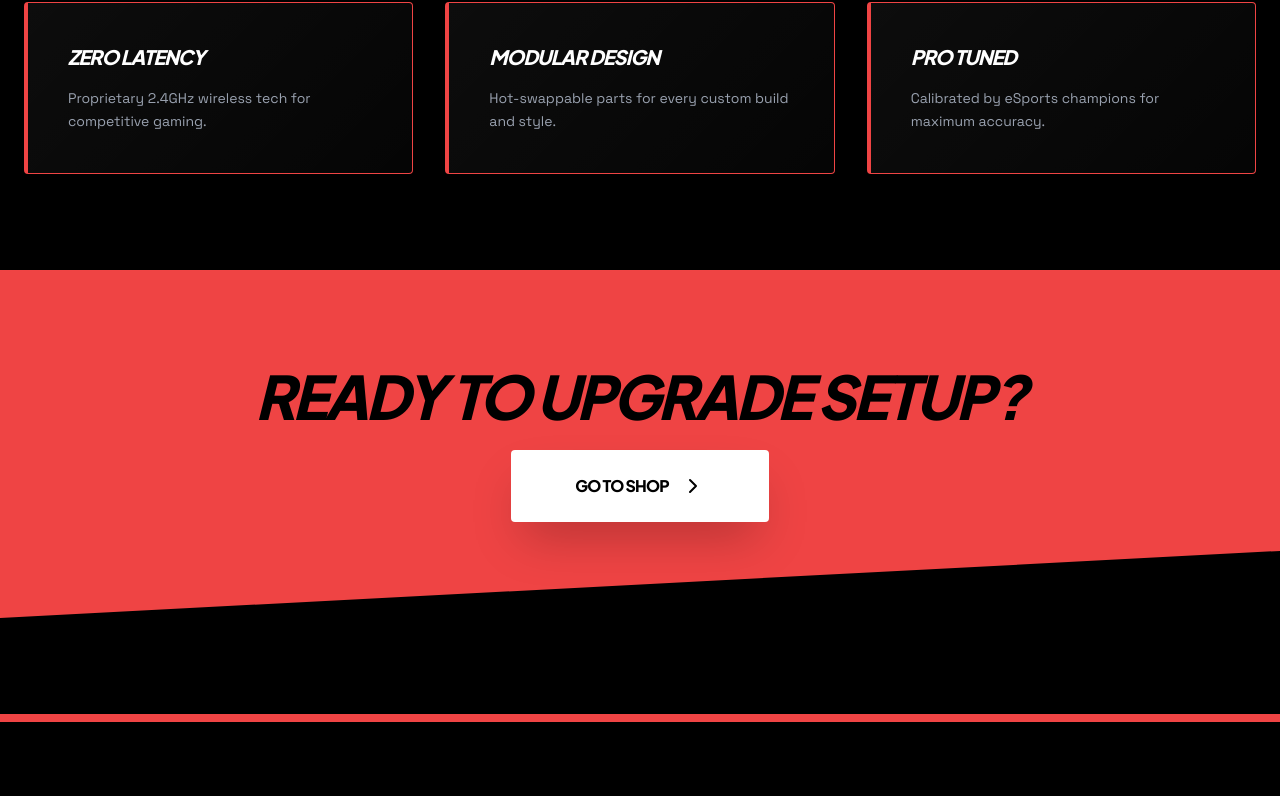
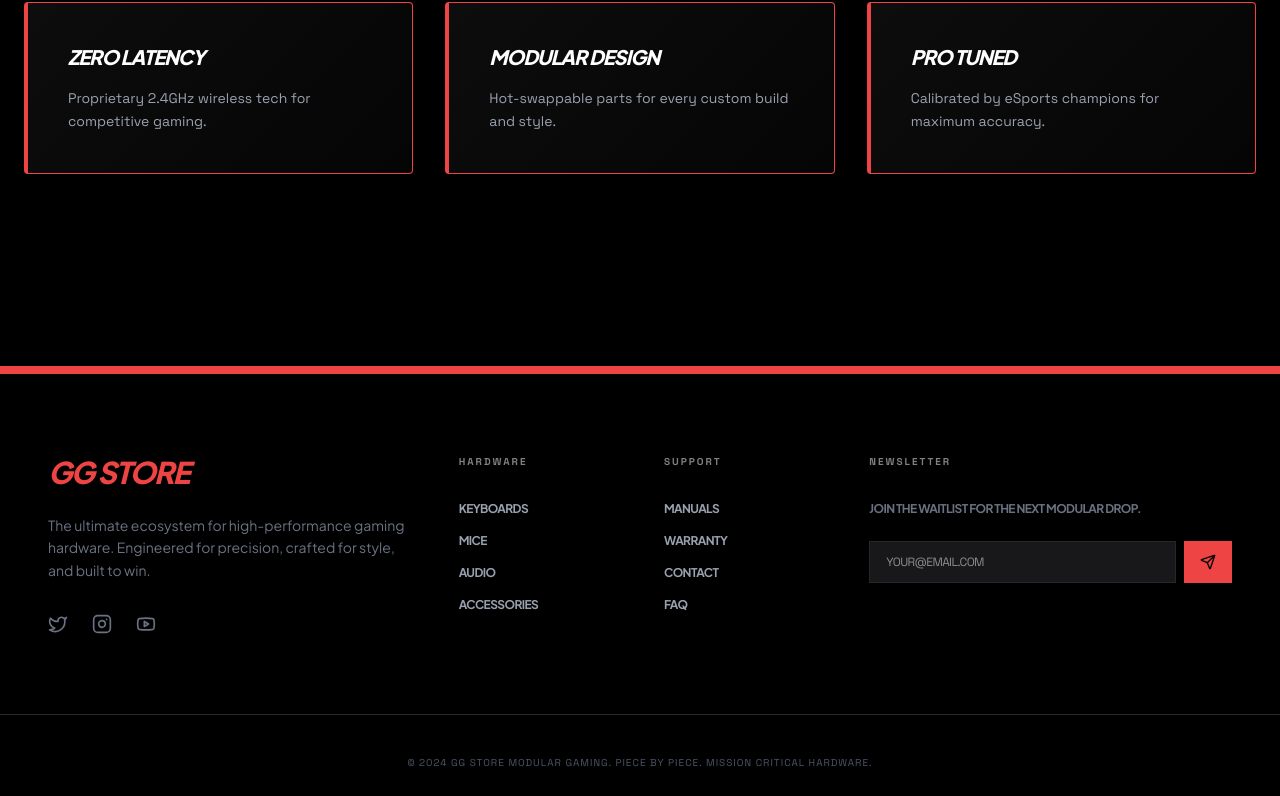
Before and after one commit to Rayzen1910/GG-Store, a React (Vite) app: page / in a window 1280 px wide. Shown: the part 1354-2150 px from the top of the page. Built offline with nearby package versions, Linux system fonts and the light colour scheme; no server answers; the database is empty.

Commit message:
Remove redundant Call to Action section on Home Page

```diff
--- a/src/pages/HomePage.tsx
+++ b/src/pages/HomePage.tsx
@@ -213,21 +213,7 @@ export default function HomePage() {
         </div>
       </section>
 
-      {/* Call to Action */}
-      <section className="py-24 px-6 relative overflow-hidden">
-        <div className="absolute inset-0 bg-brand-red transform -skew-y-3 origin-left z-0" />
-        <div className="max-w-7xl mx-auto relative z-10 flex flex-col items-center text-center">
-          <h2 className="text-brand-dark text-3xl sm:text-4xl md:text-6xl font-black italic tracking-tighter uppercase mb-6 leading-none">
-            {t('readyToUpgrade')}
-          </h2>
-          <Link
-            to="/catalog"
-            className="bg-text-primary text-bg-primary px-6 py-4 md:px-16 md:py-6 text-sm md:text-base font-black rounded-sm flex items-center gap-2 md:gap-3 hover:opacity-90 transition-all uppercase tracking-tighter shadow-2xl"
-          >
-            {t('goToShop')} <ChevronRight size={24} className="w-5 h-5 md:w-6 md:h-6" />
-          </Link>
-        </div>
-      </section>
+
 
       <Footer />
     </div>
```
Also changed, not shown: 1 other file (tests, documents, lock files or other folders).
